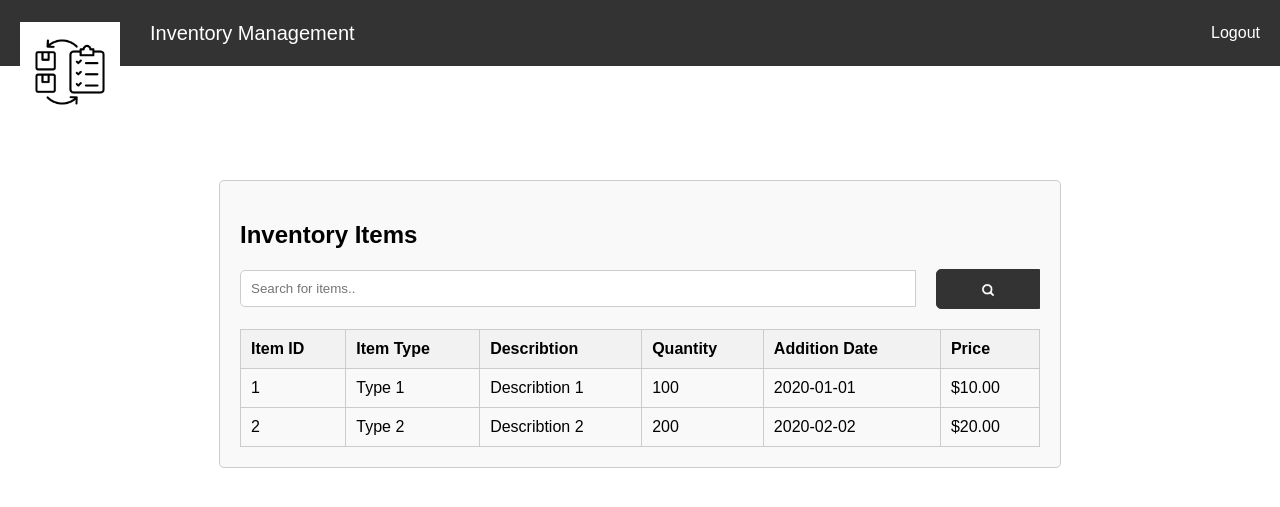
After one commit to YoussefHassanien/CURT-Interview-Task, a Flask app: template templates/home.html in a window 1280 px wide. The commit adds this page. Shown: the top 507 px of the page. Run offline with Flask 3, Linux system fonts and the light colour scheme; the template is opened without the code that fills it, so the values that code supplies are empty; some libraries are stand-ins or nearby versions.

Commit message:
Home frontend

```diff
--- a/static/CSS/login-register-styles.css
+++ b/static/CSS/styles.css
@@ -47,7 +47,7 @@ body {
 
 .nav-right a {
     color: white;
-    padding: 14px 60px;
+    padding: 14px 40px;
     text-decoration: none;
     display: inline-block;
 }
@@ -57,8 +57,8 @@ body {
     color: black;
 }
 
-.login-container, .register-container {
-    max-width: 400px;
+.login-container, .register-container, .inventory-container {
+    max-width: 800px;
     margin: 100px auto; /* Adjust based on the height of the nav-bar */
     padding: 20px;
     border: 1px solid #ccc;
@@ -114,3 +114,58 @@ button:hover {
 .register-prompt a:hover, .login-prompt a:hover {
     text-decoration: underline;
 }
+
+.inventory-table {
+    width: 100%;
+    border-collapse: collapse;
+    margin-top: 20px;
+}
+
+.inventory-table th, .inventory-table td {
+    border: 1px solid #ccc;
+    padding: 10px;
+    text-align: left;
+}
+
+.inventory-table th {
+    background-color: #f2f2f2;
+}
+
+.inventory-table tr:nth-child(even) {
+    background-color: #f9f9f9;
+}
+
+.search-container {
+    display: flex;
+    align-items: center;
+    margin-top: 20px;
+    margin-bottom: 20px;
+}
+
+#searchBar {
+    width: 100%;
+    padding: 10px;
+    box-sizing: border-box;
+    border: 1px solid #ccc;
+    border-radius: 5px 0 0 5px;
+}
+
+.search-button {
+    padding: 10px;
+    background-color: #333;
+    border: 1px solid #333;
+    border-radius: 5px 0 0 5px;
+    cursor: pointer;
+    margin-left: 20px;
+    width: 120px;
+    height: 40px;
+}
+
+.search-button img {
+    width: 20px;
+    height: 20px;
+}
+
+.search-button:hover {
+    background-color: #555;
+}
--- a/static/Scripts/script.js
+++ b/static/Scripts/script.js
@@ -1,14 +1,45 @@
-document.getElementById('loginForm').addEventListener('submit', function(event) {
+document.getElementById('loginForm').addEventListener('submit', function(event)
+{
     event.preventDefault();
 
-    const username = document.getElementById('username').value;
+    const email = document.getElementById('email').value;
     const password = document.getElementById('password').value;
     const errorMessage = document.getElementById('error-message');
 
-    if (username === 'admin' && password === 'password') {
+    if (email === 'admin@gmail.com' && password === 'password')
+    {
         alert('Login successful!');
         errorMessage.textContent = '';
-    } else {
+    }
+     else
+    {
         errorMessage.textContent = 'Invalid username or password';
     }
 });
+
+function searchTable()
+{
+    let input, filter, table, tr, td, i, j, txtValue;
+    input = document.getElementById("searchBar");
+    filter = input.value.toUpperCase();
+    table = document.getElementById("inventoryTable");
+    tr = table.getElementsByTagName("tr");
+
+    for (i = 1; i < tr.length; i++)
+    {
+        tr[i].style.display = "none";
+        td = tr[i].getElementsByTagName("td");
+        for (j = 0; j < td.length; j++)
+        {
+            if (td[j])
+            {
+                txtValue = td[j].textContent || td[j].innerText;
+                if (txtValue.toUpperCase().indexOf(filter) > -1)
+                {
+                    tr[i].style.display = "";
+                    break;
+                }
+            }
+        }
+    }
+}
--- /dev/null
+++ b/templates/home.html
@@ -0,0 +1,60 @@
+<!DOCTYPE html>
+<html lang="en">
+<head>
+    <meta charset="UTF-8">
+    <meta name="viewport" content="width=device-width, initial-scale=1.0">
+    <title>Inventory Page</title>
+    <link rel="stylesheet" href="../static/CSS/styles.css">
+</head>
+<body>
+    <div class="nav-bar">
+        <div class="nav-left">
+            <img src="../Images/stock-keeping-unit.png" alt="Logo" class="logo">
+            <span>Inventory Management</span>
+        </div>
+        <div class="nav-right">
+            <a href="../templates/login.html">Logout</a>
+        </div>
+    </div>
+    <div class="inventory-container">
+        <h2>Inventory Items</h2>
+        <div class="search-container">
+            <input type="text" id="searchBar" placeholder="Search for items..">
+            <button onclick="searchTable()" class="search-button">
+                <img src="../Images/glass.png" alt="Search">
+            </button>
+        </div>
+        <table class="inventory-table" id="inventoryTable">
+            <thead>
+                <tr>
+                    <th>Item ID</th>
+                    <th>Item Type</th>
+                    <th>Describtion</th>
+                    <th>Quantity</th>
+                    <th>Addition Date</th>
+                    <th>Price</th>
+                </tr>
+            </thead>
+            <tbody>
+                <tr>
+                    <td>1</td>
+                    <td>Type 1</td>
+                    <td>Describtion 1</td>
+                    <td>100</td>
+                    <td>2020-01-01</td>
+                    <td>$10.00</td>
+                </tr>
+                <tr>
+                    <td>2</td>
+                    <td>Type 2</td>
+                    <td>Describtion 2</td>
+                    <td>200</td>
+                    <td>2020-02-02</td>
+                    <td>$20.00</td>
+                </tr>
+            </tbody>
+        </table>
+    </div>
+    <script src="../static/Scripts/script.js"></script>
+</body>
+</html>
--- a/templates/login.html
+++ b/templates/login.html
@@ -4,7 +4,7 @@
     <meta charset="UTF-8">
     <meta name="viewport" content="width=device-width, initial-scale=1.0">
     <title>Login Page</title>
-    <link rel="stylesheet" href="../static/CSS/login-register-styles.css">
+    <link rel="stylesheet" href="../static/CSS/styles.css">
 </head>
 <body>
     <div class="nav-bar">
@@ -21,8 +21,8 @@
         <h2>Login</h2>
         <form id="loginForm">
             <div class="form-group">
-                <label for="username">Username</label>
-                <input type="text" id="username" name="username" required>
+                <label for="email">Email</label>
+                <input type="text" id="email" name="email" required>
             </div>
             <div class="form-group">
                 <label for="password">Password</label>
```
Also changed, not shown: templates/register.html (+7 -3 lines), Images/glass.png (added).
